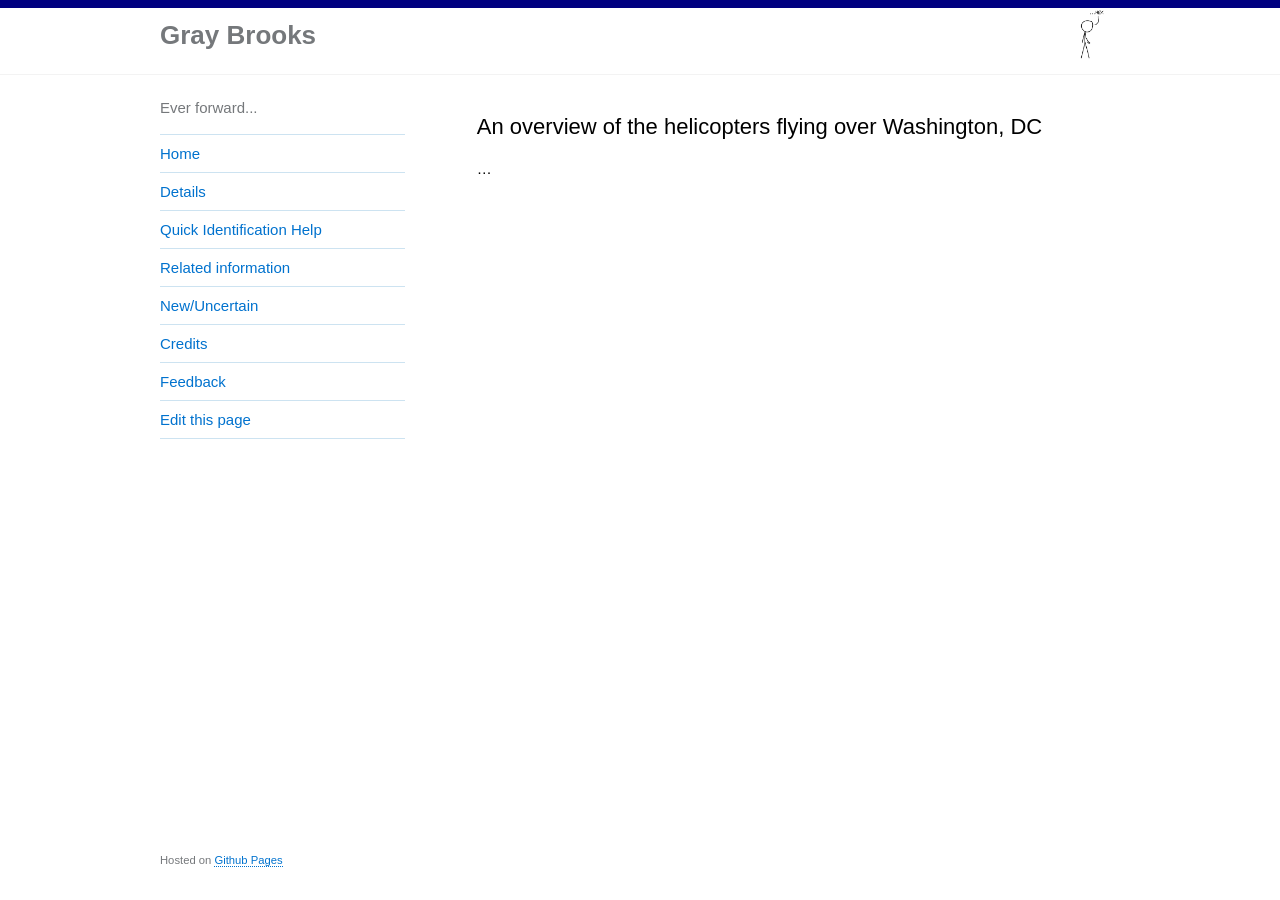
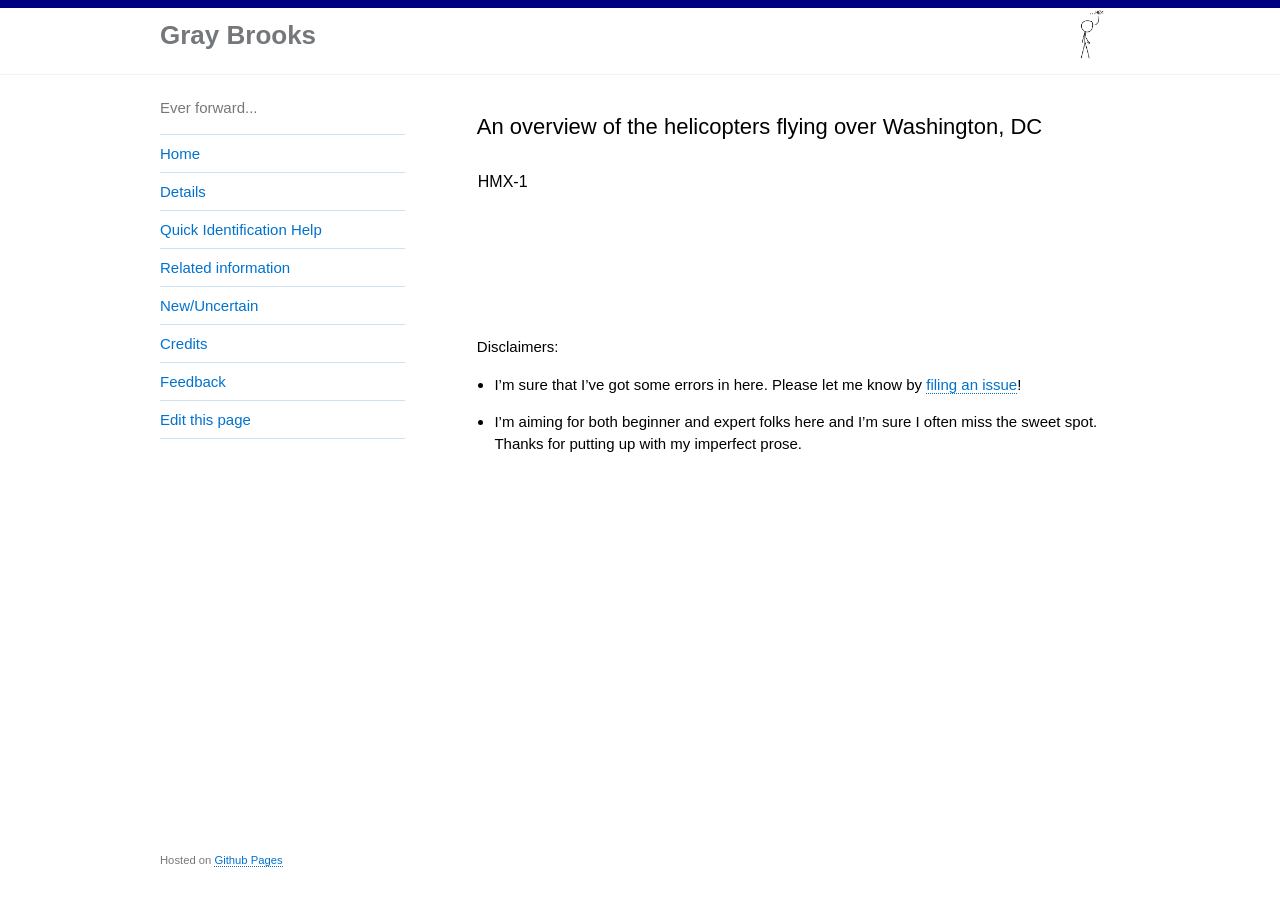
Before and after one commit to gbinal/dc-helicopters, a Jekyll site: the page built from index.md, in a window 1280 px wide. Built offline with Jekyll 4.4.1, drawn with Linux system fonts in a browser that asks for light colours.

Commit message:
updating homepage

```diff
--- a/index.md
+++ b/index.md
@@ -6,4 +6,20 @@ published: true
 
 ## An overview of the helicopters flying over Washington, DC
 
-...
+
+|   |   |
+|---|---|
+| HMX-1  |   |
+|   |   |
+|   |   |
+|   |   |
+|   |   |
+|   |   |
+
+
+
+
+
+Disclaimers:
+* I'm sure that I've got some errors in here.  Please let me know by [filing an issue](https://github.com/gbinal/dc-helicopters/issues)!
+* I'm aiming for both beginner and expert folks here and I'm sure I often miss the sweet spot.  Thanks for putting up with my imperfect prose.
```
